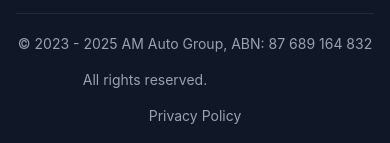
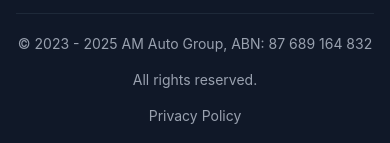
Before and after one commit to Lozlink/AM, a Next.js app: page / in a window 390 px wide. Shown: the part 4796-4939 px from the top of the page. Built offline with nearby package versions, Linux system fonts and the light colour scheme; no server answers; the database is empty.

Commit message:
1 more thing

```diff
--- a/src/components/Footer.tsx
+++ b/src/components/Footer.tsx
@@ -122,7 +122,7 @@ export default function Footer() {
             <div className="text-gray-400 text-sm mb-4 md:mb-0 text-center md:text-left w-full md:w-auto">
               © 2023 - 2025 AM Auto Group, ABN: 87 689 164 832
             </div>
-            <div className="text-gray-400 text-sm mb-4 md:mb-0 text-center md:text-left w-full md:w-auto xl: mr-25 ">
+            <div className="text-gray-400 text-sm mb-4 md:mb-0 text-center md:text-left w-full md:w-auto md:mr-25">
                 All rights reserved.
             </div>
             <div className="text-gray-400 text-sm text-center md:text-left w-full md:w-auto">
```
